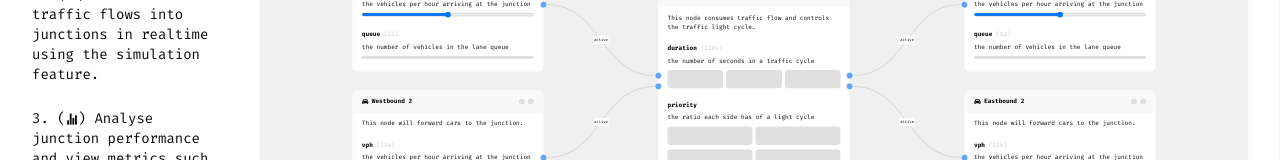
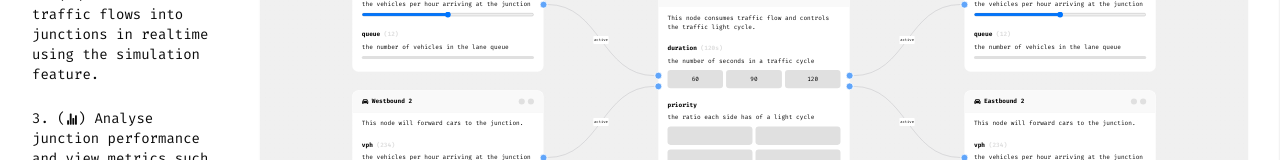
Before and after one commit to Astral-Lab/CS261, a React (Vite) app: page / in a window 1280 px wide. Shown: the part 319-479 px from the top of the page. Built offline with nearby package versions, Linux system fonts and the light colour scheme; a web font is replaced by a local one.

Commit message:
implemented share feature

```diff
--- a/src/App.jsx
+++ b/src/App.jsx
@@ -21,6 +21,7 @@ import JunctionLaneNode from "./components/JunctionLaneNode";
 import JunctionIntersectionNode from "./components/JunctionIntersectionNode";
 import {
   createDefaultLanes,
+  decodeSharedURL,
   generateJunctionEdges,
   generateJunctionNodes
 } from "./lib/utils";
@@ -36,6 +37,7 @@ import { RiAddLine } from "react-icons/ri";
 import SlideableContainer from "./components/SlideableContainer";
 import ScoreAndStatsMenu from "./components/ScoreAndStatsMenu";
 import SaveAndShareMenu from "./components/SaveAndShareMenu";
+import { useSearchParams } from "react-router";
 
 function reducer(state, action) {
   switch(action.type) {
@@ -100,11 +102,12 @@ export default function App() {
   const [state, dispatch] = useReducer(reducer, DEFAULT_JUNCTION);
   const [nodes, setNodes, onNodesChange] = useNodesState(generateJunctionNodes(state.laneCount));
   const [edges, setEdges, onEdgesChange] = useEdgesState(generateJunctionEdges(state.laneCount));
+  const [searchParams] = useSearchParams();
   const isMobile = useMobileLayout();
-  const ref = useRef(null);
   const createRef = useRef(null);
   const saveRef = useRef(null);
   const statsRef = useRef(null);
+  const ref = useRef(null);
 
   const nodeTypes = useMemo(() => ({
     junctionLane: JunctionLaneNode,
@@ -121,8 +124,12 @@ export default function App() {
 
   }, [state.laneCount]);
 
+  // on page load checks if URL is a shareable link and loads that junction to the interface
   useEffect(() => {
-    // init custom shared junction via url...
+    if(searchParams.get("data")) {
+      dispatch({ type: "LOAD_JUNCTION", payload: decodeSharedURL(searchParams.get("data")) });
+    }
+
   }, []);
 
   return (
@@ -139,7 +146,7 @@ export default function App() {
       />
       <SlideableContainer
         ref={saveRef}
-        content={<SaveAndShareMenu/>}
+        content={<SaveAndShareMenu state={state} dispatch={dispatch}/>}
         id="save"
       />
       <div className="w-1/4 h-full flex flex-col justify-between px-8">
--- a/src/components/CreateAndLoadMenu.jsx
+++ b/src/components/CreateAndLoadMenu.jsx
@@ -30,7 +30,7 @@ export default function CreateAndLoadJunction({ state, dispatch }) {
     const renderedSavedJunctions = junctions.map(junction => (
         <TableRow key={junction.name}>
             <TableCell className="text-xs font-medium">{junction.name}</TableCell>
-            <TableCell className="text-xs flex items-center gap-2">{junction.score}</TableCell>
+            <TableCell className="text-xs text-center">{junction.score}</TableCell>
             <TableCell className="text-xs text-center">
                 <button onClick={() => dispatch({ type: "LOAD_JUNCTION", payload: junction })}><MdEdit/></button>
             </TableCell>
@@ -62,7 +62,7 @@ export default function CreateAndLoadJunction({ state, dispatch }) {
                     <TableHeader>
                         <TableRow>
                         <TableHead className="text-xs">name</TableHead>
-                        <TableHead className="text-xs">score</TableHead>
+                        <TableHead className="text-xs text-center">score</TableHead>
                         <TableHead className="text-xs text-center">edit</TableHead>
                         <TableHead className="text-xs text-center">share</TableHead>
                         <TableHead className="text-xs text-center">delete</TableHead>
--- a/src/components/JunctionIntersectionNode.jsx
+++ b/src/components/JunctionIntersectionNode.jsx
@@ -4,7 +4,6 @@ import {
 } from "@xyflow/react";
 import { MdTraffic } from "react-icons/md";
 
-// on select give blue border of 1px...
 const handleStyle = {
     width: 20,
     height: 20,
@@ -15,8 +14,6 @@ const handleStyle = {
     left: 0,
 }
 
-// comment code...
-// align issue on handles...
 export default function JunctionIntersectionNode(props) {
     const laneCount = props.data.laneCount;
     const handleLocation = ["Top", "Right", "Bottom", "Left"];
@@ -48,17 +45,24 @@ export default function JunctionIntersectionNode(props) {
                     <div className="flex flex-col gap-2">
                         <label className="font-bold">duration <span className="text-[#E0E0E0]">(120s)</span></label>
                         <p className="">the number of seconds in a traffic cycle</p>
-                        {/** temp */}
                         <div className="w-full flex gap-2">
-                            <div className="w-1/3 h-12 rounded-lg bg-[#E0E0E0] mt-1"></div>
-                            <div className="w-1/3 h-12 rounded-lg bg-[#E0E0E0] mt-1"></div>
-                            <div className="w-1/3 h-12 rounded-lg bg-[#E0E0E0] mt-1"></div>
+                            <button
+                                className="w-1/3 h-12 rounded-lg bg-[#E0E0E0] mt-1"
+                                onClick={null}
+                            >60</button>
+                            <button
+                                className="w-1/3 h-12 rounded-lg bg-[#E0E0E0] mt-1"
+                                onClick={null}
+                            >90</button>
+                            <button
+                                className="w-1/3 h-12 rounded-lg bg-[#E0E0E0] mt-1"
+                                onClick={null}
+                            >120</button>
                         </div>
                     </div>
                 <div className="flex flex-col gap-2">
                     <label className="font-bold">priority</label>
                     <p className="">the ratio each side has of a light cycle</p>
-                    {/** temp */}
                     <div className="w-full grid grid-cols-2 gap-2">
                         <div className="w-full h-12 rounded-lg bg-[#E0E0E0] mt-1"></div>
                         <div className="w-full h-12 rounded-lg bg-[#E0E0E0] mt-1"></div>
--- a/src/components/JunctionLaneNode.jsx
+++ b/src/components/JunctionLaneNode.jsx
@@ -10,8 +10,6 @@ import {
     MIN_ARRIVAL_RATE
 } from "@/lib/config";
 
-// on select give blue border of 1px...
-// put into config file...
 const handleStyle = {
     width: 20,
     height: 20,
--- a/src/components/SaveAndShareMenu.jsx
+++ b/src/components/SaveAndShareMenu.jsx
@@ -1,23 +1,21 @@
 import { saveJunction } from "@/stores/junctionSlice";
-import { useState } from "react";
 import { useDispatch } from "react-redux";
 import clsx from "clsx";
 
-export default function SaveAndShareMenu({ state }) {
-    const [name, setName] = useState("Junction 1");
-    const dispatch = useDispatch();
-    const disabled = !name.length;
+export default function SaveAndShareMenu({ state, dispatch }) {
+    const dispatchStore = useDispatch();
+    const disabled = !state.name.length;
 
     return (
         <form className="w-full h-full flex flex-col justify-between items-end">
             <div className="w-full">
                 <legend className="text-xl text-center cap mb-10">Save & Share</legend>
                 <input
-                    className="w-full bg-[#73737320] py-4 text-center text-4xl outline-none px-4 mb-8"
-                    placeholder="junction name"
+                    className="w-full h-20 text-2xl bg-[#73737320] flex justify-between items-center px-8 rounded-xl mb-8 outline-none"
+                    placeholder="Junction name"
                     type="text"
-                    value={name}
-                    onChange={(e) => setName(e.target.value)}
+                    value={state.name}
+                    onChange={(e) => dispatch({ type: "CHANGE_JUNCTION_NAME", payload: e.target.value })}
                 />
                 <p className="text-xs italic">Saving without changing the name will overwrite the existing junction design with that name. Saving with a new name will create a new junction entry. </p>
                 {disabled && <p className="text-red-400 mt-8">Must enter a name for the junction</p>}
@@ -30,7 +28,7 @@ export default function SaveAndShareMenu({ state }) {
                     }
                 )}
                 type="button"
-                onClick={() => dispatch(saveJunction(state))}
+                onClick={() => dispatchStore(saveJunction(state))}
                 disabled={disabled}
             >save</button>
         </form>
--- a/src/lib/config.js
+++ b/src/lib/config.js
@@ -52,7 +52,7 @@ export const FOUR_LANE_COORDS = [
 
 // default junction
 export const DEFAULT_JUNCTION = {
-    name: "junction 1",
+    name: "Junction 1",
     score: 0,
     laneCount: 2,
     lightDuration: 60,
--- a/src/lib/utils.js
+++ b/src/lib/utils.js
@@ -124,3 +124,7 @@ export function createDefaultLanes(laneCount) {
     leftTurn: false
   }));
 }
+
+export function decodeSharedURL(data) {
+  return JSON.parse(atob(data));
+}
--- a/src/main.jsx
+++ b/src/main.jsx
@@ -14,6 +14,8 @@ import store from './stores/store'
 
 let persistor = persistStore(store);
 
+persistStore(store).purge()
+
 createRoot(document.getElementById('root')).render(
   <StrictMode>
     <Provider store={store}>
--- a/src/stores/junctionSlice.js
+++ b/src/stores/junctionSlice.js
@@ -10,8 +10,14 @@ const junctionSlice = createSlice({
     initialState,
     reducers: {
         saveJunction: (state, action) => {
-            state.junctions = [...state.junctions, action.payload];
-            // if junction saved with same name overwrite that junction, otherwise create new
+            // overwrite junction with the same name
+            if(state.junctions.some(junction => junction.name === action.payload.name)) {
+                state.junctions = state.junctions.map(junction => junction.name === payload.name ? action.payload : junction);
+
+            // otherwise save as a new junction
+            } else {
+                state.junctions = [...state.junctions, action.payload];
+            }
         },
         deleteJunction: (state, action) => {
             state.junctions = state.junctions.filter(junction => junction.name !== action.payload);
```
